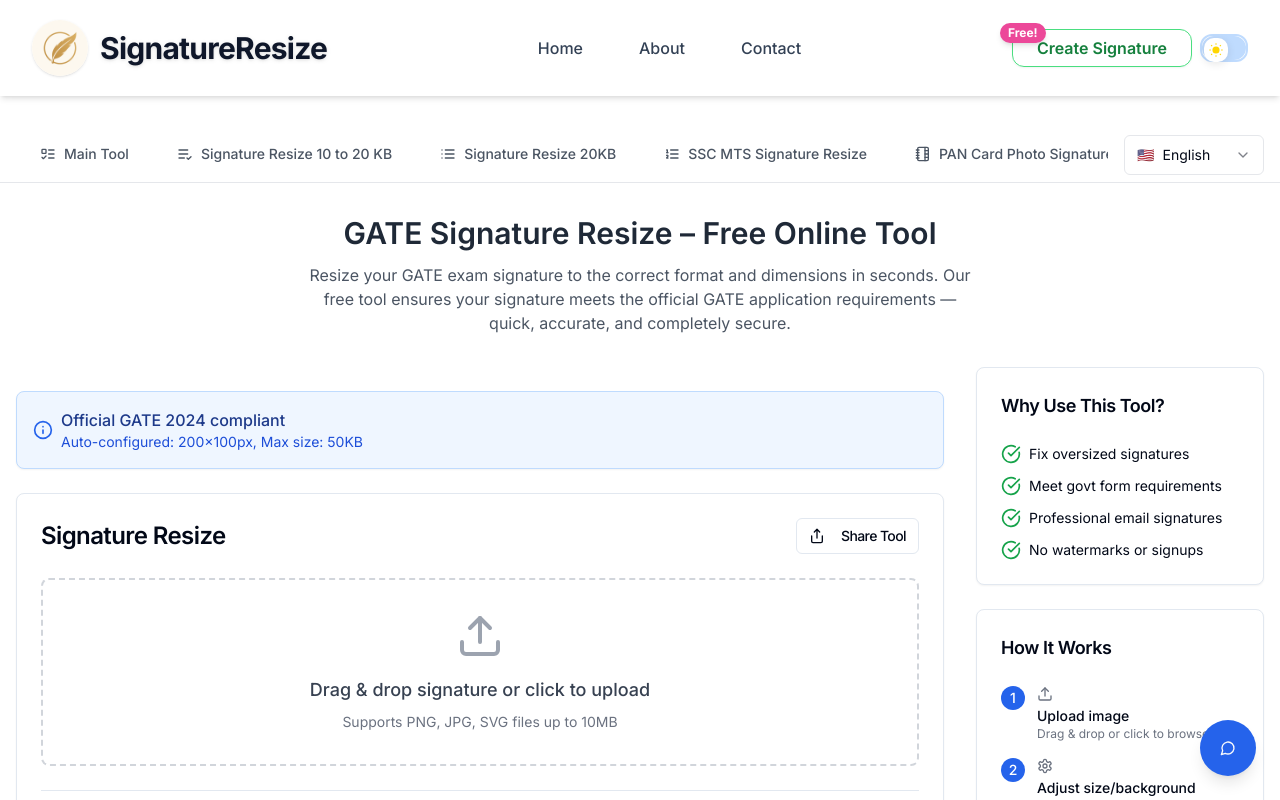
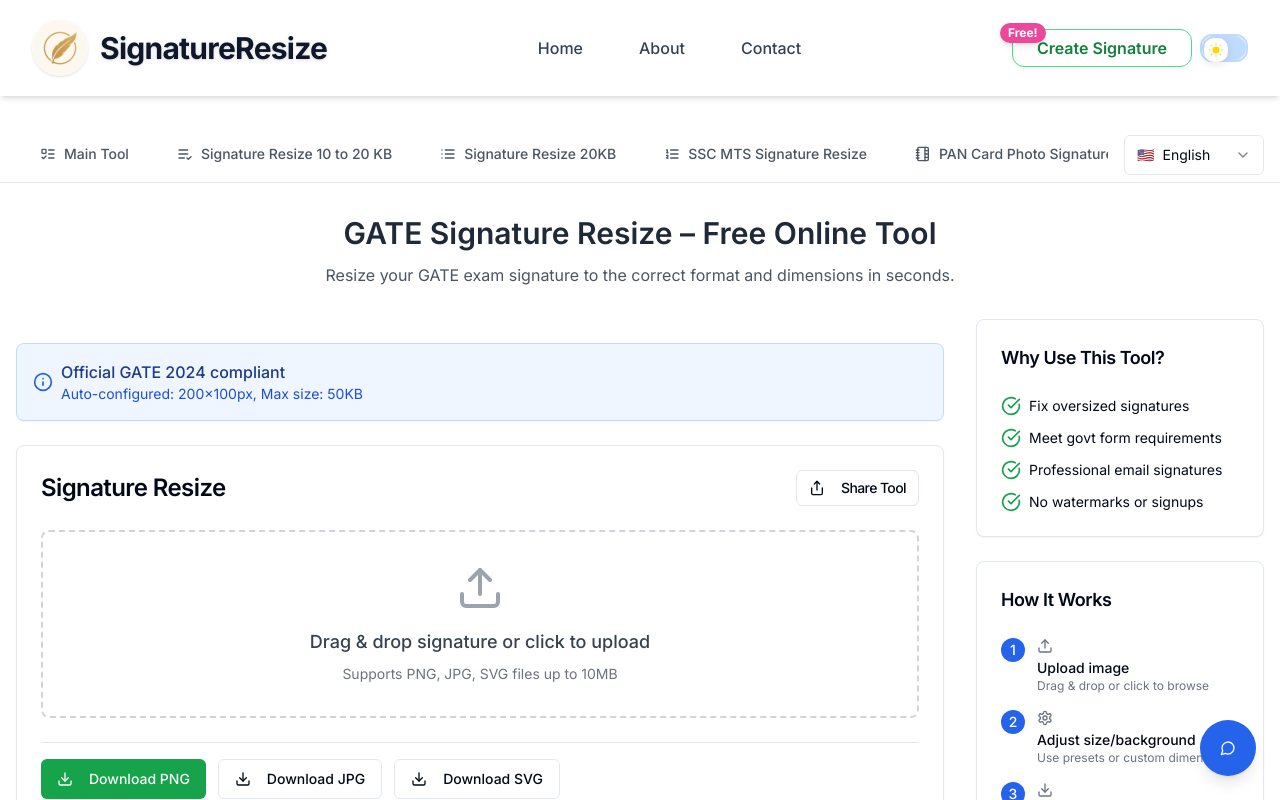
Before and after one commit to AnmolSharma-user/SignatureResize, a React (Vite) app: page /gate-signature-resize in a window 1280 px wide. Shown: the top 800 px of the page. Built offline with nearby package versions, Linux system fonts and the light colour scheme; a web font is replaced by a local one.

Commit message:
Update GateSignatureResize.tsx

```diff
--- a/src/pages/GateSignatureResize.tsx
+++ b/src/pages/GateSignatureResize.tsx
@@ -41,24 +41,22 @@ const GateSignatureResize = () => {
         <TabNavigation activeTab="gate" setActiveTab={() => {}} />
 
         <div className="container mx-auto px-2 sm:px-4 py-4 sm:py-8">
-          {/* ✅ Page Heading & Description Section */}
+
           <section className="text-center mb-8">
             <h2 className="text-2xl sm:text-3xl font-semibold text-gray-800 mb-3">
               GATE Signature Resize – Free Online Tool
             </h2>
             <p className="text-gray-600 max-w-2xl mx-auto">
               Resize your GATE exam signature to the correct format and dimensions in seconds.
-              Our free tool ensures your signature meets the official GATE application
-              requirements — quick, accurate, and completely secure.
             </p>
           </section>
 
-          {/* ✅ Main Layout Grid */}
+
           <div className="grid grid-cols-1 lg:grid-cols-4 gap-4 lg:gap-8">
             <div className="lg:col-span-3 order-1 lg:order-1">
               <MainContent activeTab="gate" />
 
-              {/* ✅ Optional Extra Content Section */}
+
               <section className="mt-10">
                 <h3 className="text-xl font-semibold mb-2 text-gray-800">
                   How to Resize Your Signature for GATE
```
